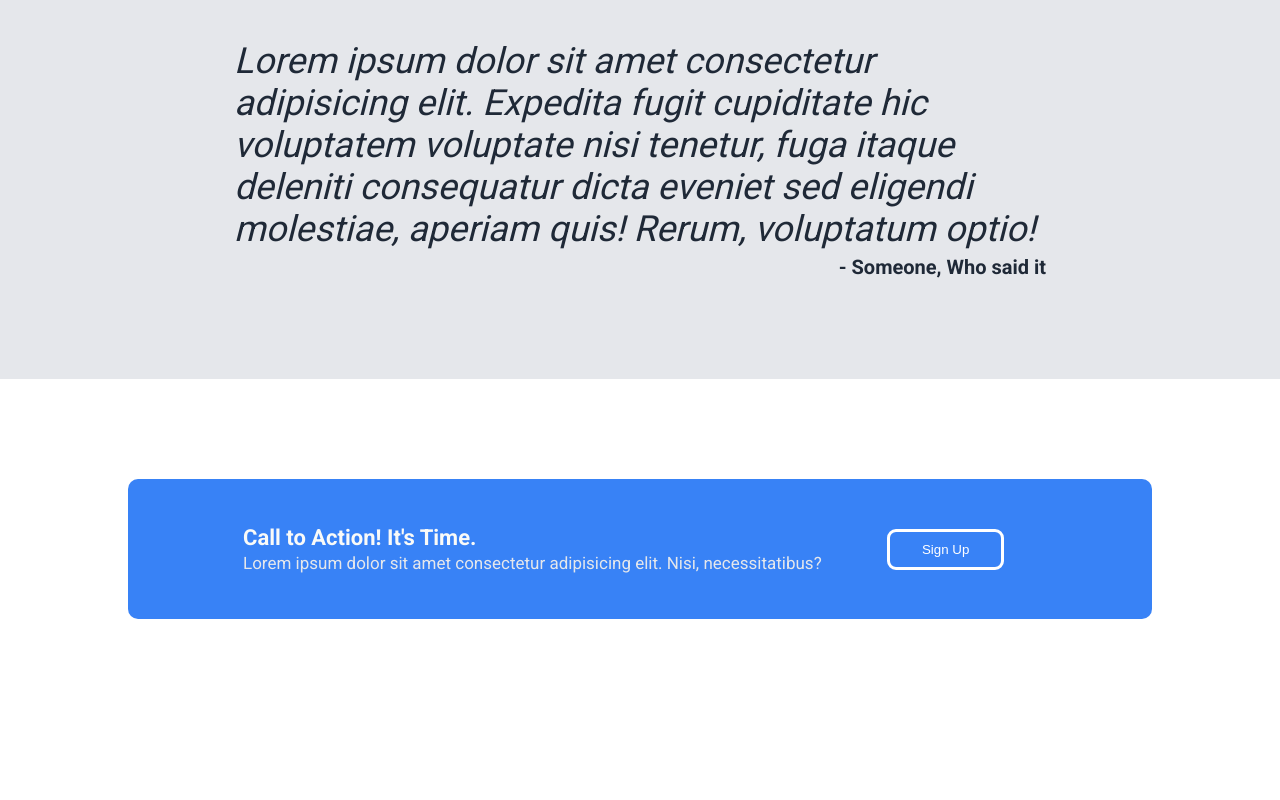
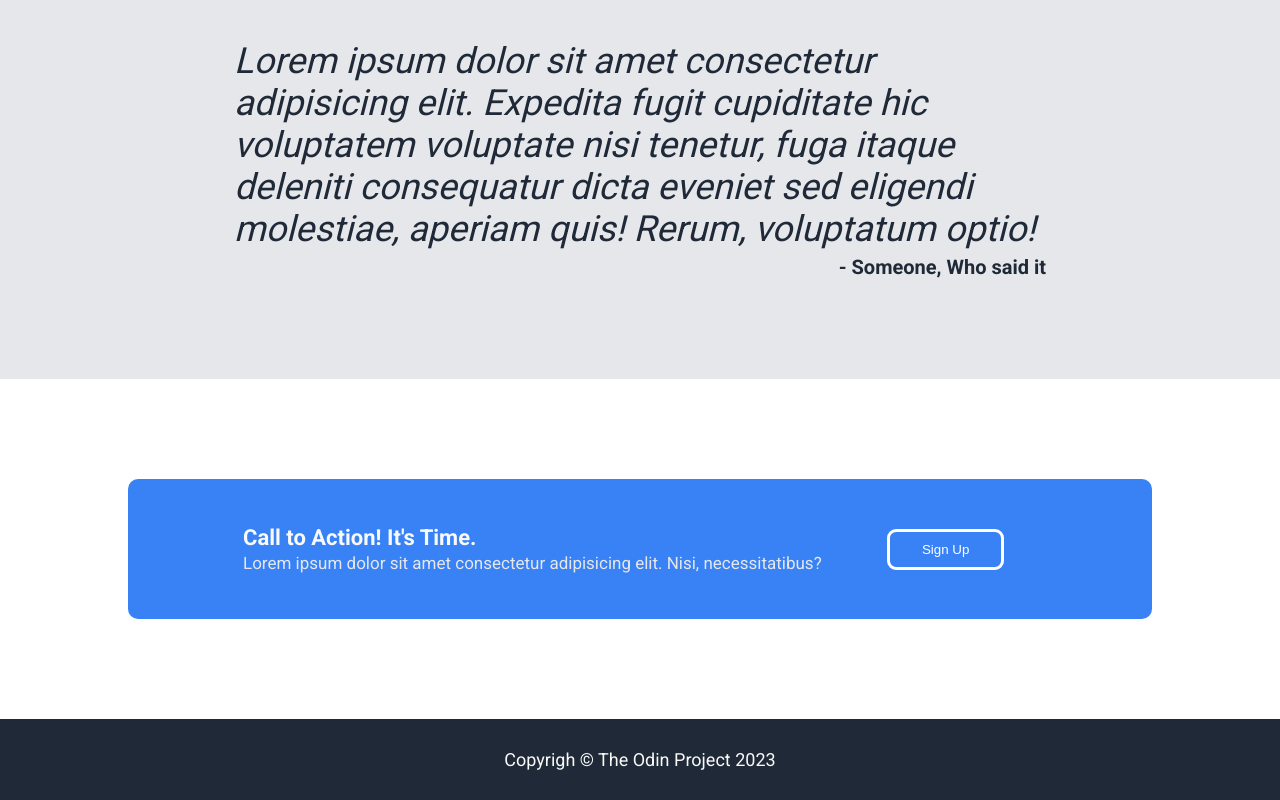
Before and after one commit to Mushashi123/landing-page, a plain HTML site: page index.html in a window 1280 px wide. Shown: the part 966-1766 px from the top of the page. Before the commit the page ends 1685 px from the top, so only its background shows below. Drawn offline with Linux system fonts and the light colour scheme.

Commit message:
added footer

```diff
--- a/css/style.css
+++ b/css/style.css
@@ -239,6 +239,19 @@ header nav ul {
   border-radius: 9px;
 }
 
+/* || FOOTER  */
+
+footer {
+  background-color: #1f2937;
+  color: #f9faf8;
+  font-size: 18px;
+  padding: 30px 0;
+}
+
+footer .container {
+  text-align: center;
+}
+
 /* || UTILITIES */
 
 .container {
--- a/index.html
+++ b/index.html
@@ -102,5 +102,11 @@
         </div>
       </div>
     </section>
+
+    <footer>
+      <div class="container">
+        <p>Copyrigh &copy; The Odin Project 2023</p>
+      </div>
+    </footer>
   </body>
 </html>
```
